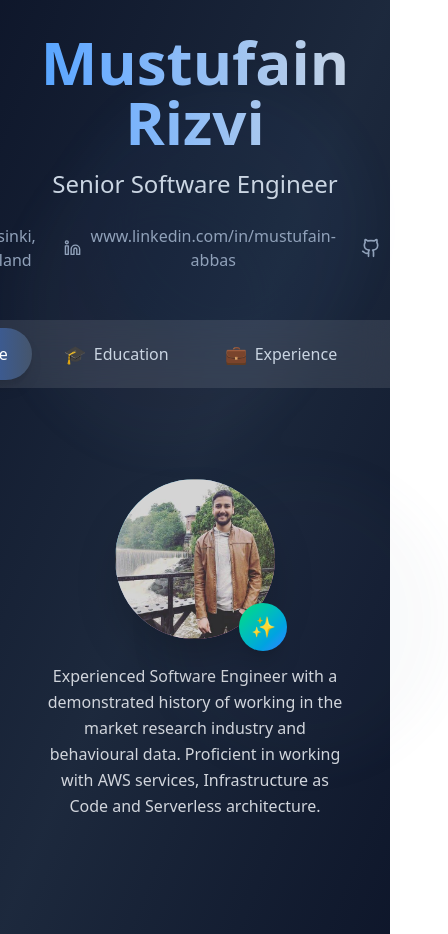
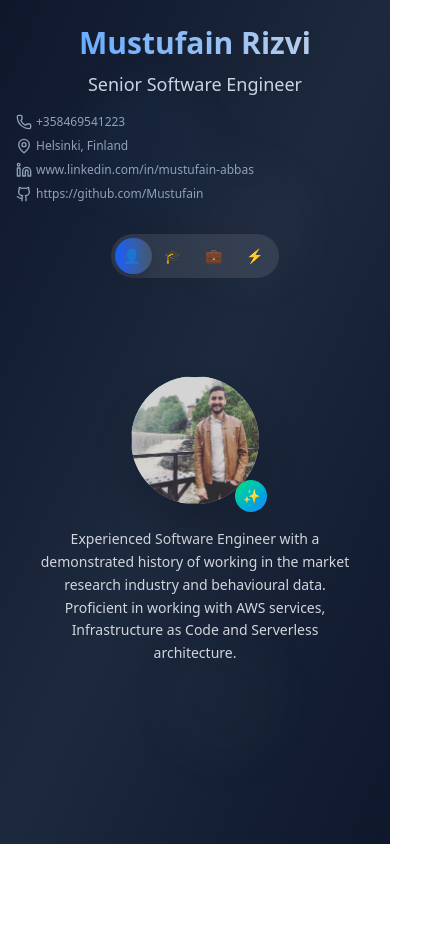
Before and after one commit to Mustufain/Profile, a Next.js app: page / in a window 390 px wide. Shown: the whole page, 448 px wide, since content can reach past the window. After the commit the page ends 844 px from the top, so only its background shows below. Built offline with nearby package versions, Linux system fonts and the light colour scheme.

Commit message:
make it mobile responsive

```diff
--- a/src/components/CV.tsx
+++ b/src/components/CV.tsx
@@ -1,51 +1,54 @@
 'use client';
-import { useState } from "react";
-import { Education } from "@/components/Education";
+import {useState} from "react";
+import {Education} from "@/components/Education";
 import {Navigation, SectionId} from "@/components/Navigation";
-import { Experience } from "@/components/Experience";
-import { Skills } from "@/components/Skills";
-import { Profile } from "@/components/Profile";
+import {Experience} from "@/components/Experience";
+import {Skills} from "@/components/Skills";
+import {Profile} from "@/components/Profile";
 import {Contact} from "@/components/Contact";
 
 export const CV = () => {
     const [activeSection, setActiveSection] = useState<SectionId>('profile');
 
     return (
-        <div className="min-h-screen bg-gradient-to-br from-slate-900 via-slate-800 to-slate-900 text-white overflow-hidden">
+        <div className="min-h-screen bg-gradient-to-br from-slate-900 via-slate-800 to-slate-900 text-white">
             {/* Animated background elements */}
             <div className="absolute inset-0 opacity-5">
-                <div className="absolute top-20 left-20 w-72 h-72 bg-blue-400 rounded-full mix-blend-multiply filter blur-xl animate-pulse"></div>
-                <div className="absolute top-40 right-20 w-72 h-72 bg-slate-400 rounded-full mix-blend-multiply filter blur-xl animate-pulse delay-1000"></div>
-                <div className="absolute bottom-20 left-40 w-72 h-72 bg-slate-500 rounded-full mix-blend-multiply filter blur-xl animate-pulse delay-2000"></div>
+                <div
+                    className="absolute top-20 left-20 w-32 h-32 sm:w-72 sm:h-72 bg-blue-400 rounded-full mix-blend-multiply filter blur-xl animate-pulse"></div>
+                <div
+                    className="absolute top-40 right-20 w-32 h-32 sm:w-72 sm:h-72 bg-slate-400 rounded-full mix-blend-multiply filter blur-xl animate-pulse delay-1000"></div>
+                <div
+                    className="absolute bottom-20 left-40 w-32 h-32 sm:w-72 sm:h-72 bg-slate-500 rounded-full mix-blend-multiply filter blur-xl animate-pulse delay-2000"></div>
             </div>
 
-            <div className="relative z-10 container mx-auto px-6 py-8">
+            <div className="relative z-10 w-full px-4 sm:px-6 py-6 sm:py-8">
                 {/* Header */}
-                <div className="text-center mb-12">
-                    <h1 className="text-6xl font-bold bg-gradient-to-r from-blue-400 to-slate-300 bg-clip-text text-transparent mb-4">
+                <div className="text-center mb-8 sm:mb-12">
+                    <h1 className="text-3xl sm:text-4xl md:text-5xl lg:text-6xl font-bold bg-gradient-to-r from-blue-400 to-slate-300 bg-clip-text text-transparent mb-2 sm:mb-4 leading-tight">
                         Mustufain Rizvi
                     </h1>
-                    <p className="text-2xl text-slate-300 mb-6">Senior Software Engineer</p>
-                    <div className="flex justify-center space-x-6 text-slate-400">
-                        <Contact />
+                    <p className="text-lg sm:text-xl md:text-2xl text-slate-300 mb-4 sm:mb-6">Senior Software
+                        Engineer</p>
+                    <div className="flex justify-center text-slate-400">
+                        <Contact/>
                     </div>
                 </div>
 
                 {/* Navigation */}
-                <Navigation
-                    activeSection={activeSection}
-                    setActiveSection={setActiveSection}
-                />
+                <div className="mb-8 sm:mb-12">
+                    <Navigation
+                        activeSection={activeSection}
+                        setActiveSection={setActiveSection}
+                    />
+                </div>
 
                 {/* Content */}
-                <div className="max-w-4xl mx-auto min-h-[calc(100vh-350px)] flex flex-col justify-start -mt-10 overflow-hidden">
-                    {activeSection === 'profile' && (<Profile />)}
-
-                    {activeSection === 'education' && (<Education />)}
-
-                    {activeSection === 'experience' && (<Experience />)}
-
-                    {activeSection === 'skills' && (<Skills />)}
+                <div className="w-full max-w-4xl mx-auto">
+                    {activeSection === 'profile' && (<Profile/>)}
+                    {activeSection === 'education' && (<Education/>)}
+                    {activeSection === 'experience' && (<Experience/>)}
+                    {activeSection === 'skills' && (<Skills/>)}
                 </div>
             </div>
         </div>
--- a/src/components/Contact.tsx
+++ b/src/components/Contact.tsx
@@ -1,23 +1,30 @@
 import {Github, Linkedin, MapPin, Phone} from "lucide-react";
 
 const contacts = [
-    {icon: <Phone size={20}/>, text: '+358469541223'},
-    {icon: <MapPin size={20}/>, text: 'Helsinki, Finland'},
-    {icon: <Linkedin size={20}/>, text: 'www.linkedin.com/in/mustufain-abbas', link: 'https://www.linkedin.com/in/mustufain-abbas'},
-    {icon: <Github size={20}/>, text: 'https://github.com/Mustufain', link: 'https://github.com/Mustufain'}
+    {icon: <Phone size={16}/>, text: '+358469541223'},
+    {icon: <MapPin size={16}/>, text: 'Helsinki, Finland'},
+    {
+        icon: <Linkedin size={16}/>,
+        text: 'www.linkedin.com/in/mustufain-abbas',
+        link: 'https://www.linkedin.com/in/mustufain-abbas'
+    },
+    {icon: <Github size={16}/>, text: 'https://github.com/Mustufain', link: 'https://github.com/Mustufain'}
 ]
 
 type Contact = typeof contacts[number];
 
-
 const ContactItem = ({contact}: { contact: Contact }) => {
     return (
-        <div className="flex items-center space-x-2 hover:text-blue-400 transition-colors">
-            {contact.icon}
-            <span>
+        <div className="flex items-center space-x-1 sm:space-x-2 hover:text-blue-400 transition-colors min-w-0">
+            <div className="flex-shrink-0">
+                {contact.icon}
+            </div>
+            <span className="truncate text-xs sm:text-sm">
                 {
                     contact?.link ?
-                        <a href={contact.link}>{contact.text}</a> :
+                        <a href={contact.link} className="hover:underline truncate block">
+                            {contact.text}
+                        </a> :
                         (contact.text)
                 }
             </span>
@@ -26,8 +33,21 @@ const ContactItem = ({contact}: { contact: Contact }) => {
 }
 
 export const Contact = () => {
-    return contacts.map(
-        (contact, index) =>
-            <ContactItem key={`${contact.text}-${index}`} contact={contact}/>
-    )
+    return (
+        <div className="w-full max-w-full overflow-hidden">
+            {/* Mobile view - stacked vertically with smaller spacing */}
+            <div className="flex flex-col space-y-2 sm:hidden">
+                {contacts.map((contact, index) => (
+                    <ContactItem key={`${contact.text}-${index}`} contact={contact}/>
+                ))}
+            </div>
+
+            {/* Tablet and desktop view - horizontal with wrapping */}
+            <div className="hidden sm:flex flex-wrap items-center justify-center gap-x-4 gap-y-2 max-w-full">
+                {contacts.map((contact, index) => (
+                    <ContactItem key={`${contact.text}-${index}`} contact={contact}/>
+                ))}
+            </div>
+        </div>
+    );
 }
--- a/src/components/Navigation.tsx
+++ b/src/components/Navigation.tsx
@@ -11,35 +11,37 @@ const NavButton = (
     {section, activeSection, setActiveSection}: {
         section: typeof sections[number],
         activeSection: SectionId,
-        setActiveSection: (id:  SectionId) => void;
+        setActiveSection: (id: SectionId) => void;
     }) => {
     return (
         <button
             key={section.id}
             onClick={() => setActiveSection(section.id)}
-            className={`px-6 py-3 rounded-full transition-all duration-300 flex items-center space-x-2 ${
+            className={`px-2 py-2 sm:px-4 sm:py-3 md:px-6 md:py-3 rounded-full transition-all duration-300 flex items-center justify-center space-x-1 sm:space-x-2 text-xs sm:text-sm md:text-base ${
                 activeSection === section.id
                     ? 'bg-gradient-to-r from-blue-600 to-slate-600 text-white shadow-lg'
                     : 'text-slate-300 hover:text-white hover:bg-white/10'
             }`}
         >
-            <span className="text-lg">{section.icon}</span>
-            <span className="font-medium">{section.title}</span>
+            <span className="text-sm sm:text-base md:text-lg">{section.icon}</span>
+            <span className="font-medium hidden sm:inline">{section.title}</span>
         </button>
     )
 }
 
-
 export const Navigation = ({activeSection, setActiveSection}: {
     activeSection: SectionId,
-    setActiveSection: (id:  SectionId) => void;
+    setActiveSection: (id: SectionId) => void;
 }) => {
-    return (<div className="flex justify-center mb-12">
-        <div className="bg-white/10 backdrop-blur-lg rounded-full p-2 flex space-x-2">
-            {sections.map((section) => (
-                <NavButton key={section.id} section={section} activeSection={activeSection}
-                         setActiveSection={setActiveSection}/>
-            ))}
+    return (
+        <div className="flex justify-center">
+            <div
+                className="bg-white/10 backdrop-blur-lg rounded-full p-1 sm:p-2 flex space-x-1 sm:space-x-2 overflow-x-auto max-w-full">
+                {sections.map((section) => (
+                    <NavButton key={section.id} section={section} activeSection={activeSection}
+                               setActiveSection={setActiveSection}/>
+                ))}
+            </div>
         </div>
-    </div>)
+    )
 }
--- a/src/components/Profile.tsx
+++ b/src/components/Profile.tsx
@@ -3,10 +3,10 @@ import picture from '../assets/images/picture.png';
 
 export const Profile = () => {
     return (
-        <div className="flex flex-col items-center justify-center min-h-[60vh] text-center px-4">
-            <div className="relative mb-6">
+        <div className="flex flex-col items-center justify-center min-h-[50vh] sm:min-h-[60vh] text-center px-4 w-full">
+            <div className="relative mb-6 sm:mb-8">
                 <div
-                    className="w-40 h-40 sm:w-48 sm:h-48 md:w-56 md:h-56 bg-gradient-to-br from-cyan-400 to-pink-400 rounded-full overflow-hidden shadow-2xl">
+                    className="w-32 h-32 sm:w-40 sm:h-40 md:w-48 md:h-48 lg:w-56 lg:h-56 bg-gradient-to-br from-cyan-400 to-pink-400 rounded-full overflow-hidden shadow-2xl mx-auto">
                     <Image
                         src={picture}
                         alt="Profile picture"
@@ -17,12 +17,12 @@ export const Profile = () => {
                 </div>
 
                 <div
-                    className="absolute -bottom-3 -right-3 w-12 h-12 sm:w-16 sm:h-16 bg-gradient-to-br from-green-400 to-blue-500 rounded-full flex items-center justify-center text-xl sm:text-2xl shadow-xl">
+                    className="absolute -bottom-2 -right-2 sm:-bottom-3 sm:-right-3 w-8 h-8 sm:w-12 sm:h-12 md:w-16 md:h-16 bg-gradient-to-br from-green-400 to-blue-500 rounded-full flex items-center justify-center text-sm sm:text-xl md:text-2xl shadow-xl">
                     ✨
                 </div>
             </div>
 
-            <p className="text-base sm:text-lg md:text-xl text-gray-300 leading-relaxed max-w-2xl">
+            <p className="text-sm sm:text-base md:text-lg lg:text-xl text-gray-300 leading-relaxed max-w-xs sm:max-w-md md:max-w-lg lg:max-w-2xl mx-auto">
                 Experienced Software Engineer with a demonstrated history of working in the market research industry and
                 behavioural data. Proficient in working with AWS services, Infrastructure as Code and Serverless
                 architecture.
```
